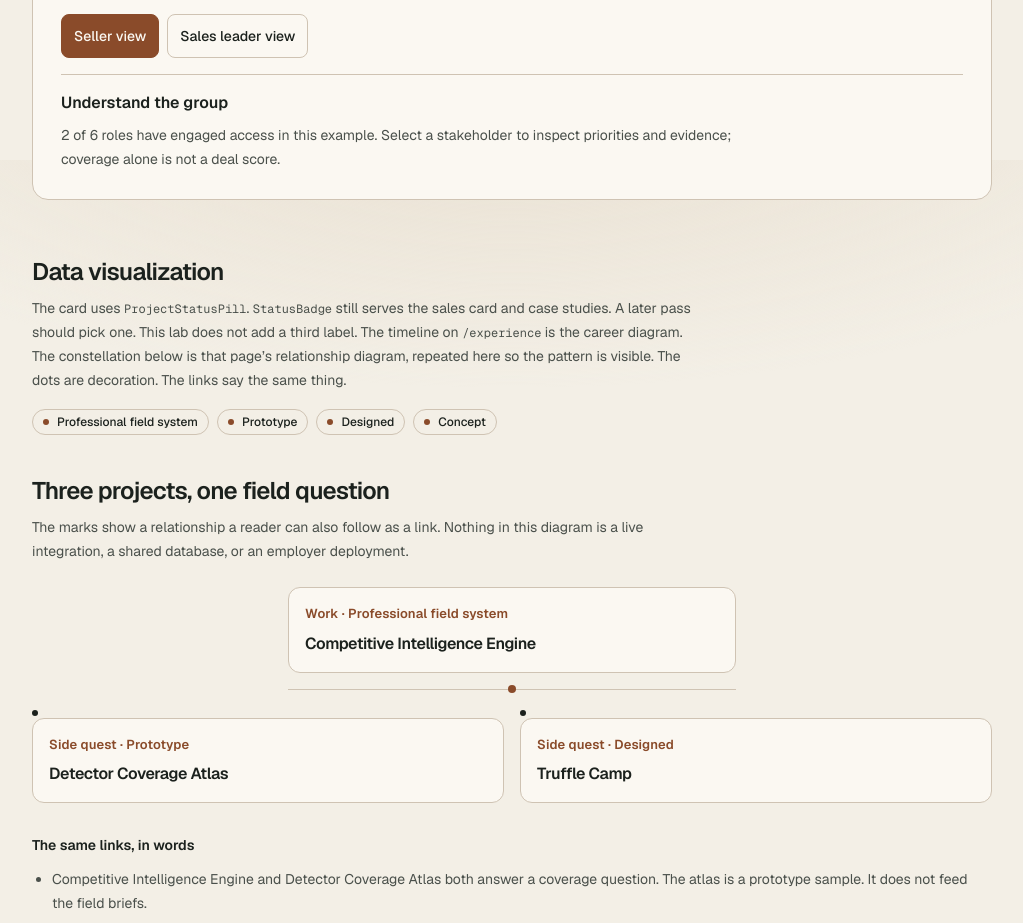
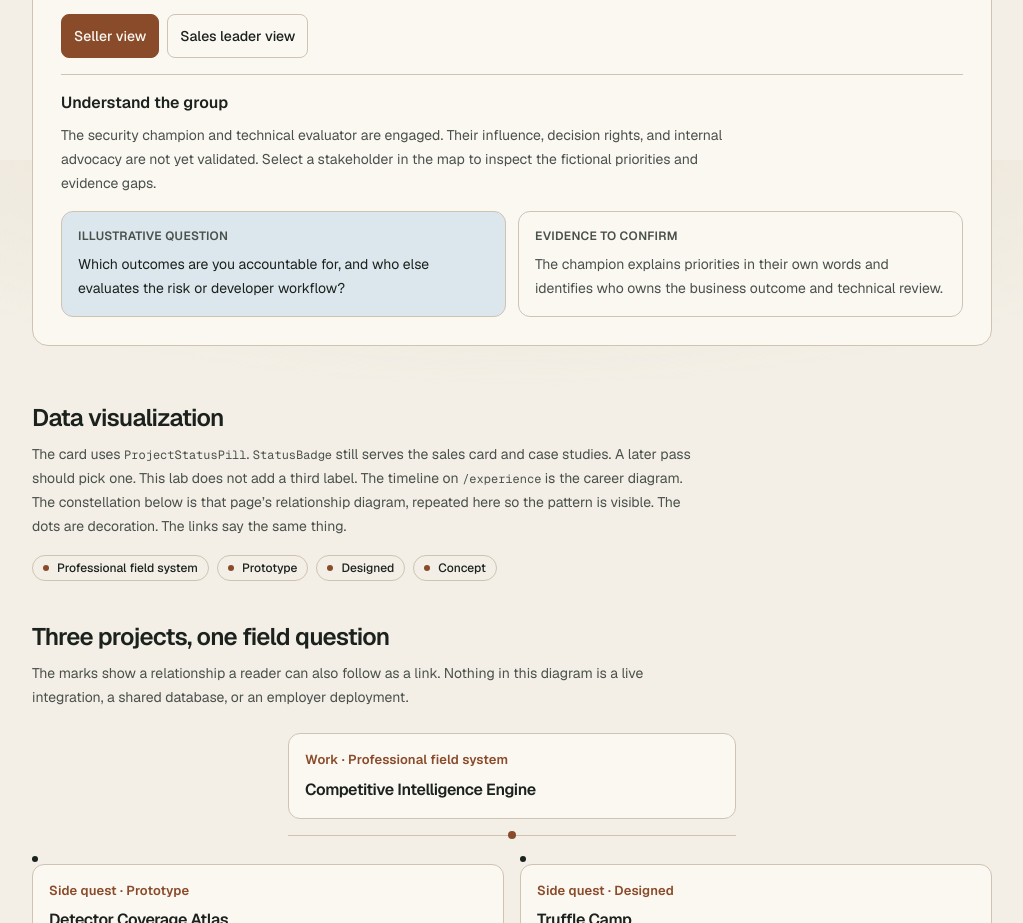
Before and after one commit to heyfunwhoa/byjoyaing-portfolio, a Next.js app: page /design-lab in a window 1280 px wide. Shown: the part 11040-11963 px from the top of the page, without its empty margins (128-1151 px from the left). Built offline with nearby package versions, Linux system fonts and the light colour scheme.

Commit message:
Make stakeholder walkthrough more illustrative

```diff
--- a/components/field-notes/stakeholder-playground.tsx
+++ b/components/field-notes/stakeholder-playground.tsx
@@ -7,10 +7,43 @@ import {
   exampleMapRelationships,
 } from "@/lib/stakeholder-map-demo";
 
-const steps = [
-  "Understand the group",
-  "Find the gap",
-  "Plan the conversation",
+const guidedExamples = [
+  {
+    label: "Understand the group",
+    focusId: "champion",
+    scenario:
+      "The security champion and technical evaluator are engaged. Their influence, decision rights, and internal advocacy are not yet validated.",
+    sellerQuestion:
+      "Which outcomes are you accountable for, and who else evaluates the risk or developer workflow?",
+    evidence:
+      "The champion explains priorities in their own words and identifies who owns the business outcome and technical review.",
+    leaderQuestion:
+      "Which claims come from a buyer conversation, and what evidence would confirm the champion's influence?",
+  },
+  {
+    label: "Find the gap",
+    focusId: "buyer",
+    scenario:
+      "The economic buyer is not engaged in this fictional example. Budget authority and the approval path remain unknown.",
+    sellerQuestion:
+      "Who owns the business outcome and budget decision? Could you introduce us so we can understand their priorities?",
+    evidence:
+      "A relevant introduction and a direct conversation. A job title or org chart alone does not confirm decision authority.",
+    leaderQuestion:
+      "Are decision rights supported by conversations, or inferred from titles and reporting lines?",
+  },
+  {
+    label: "Plan the conversation",
+    focusId: "buyer",
+    scenario:
+      "No introduction or buyer response is assumed. This is a proposed next move, not a claimed customer interaction.",
+    sellerQuestion:
+      "Could we include the person accountable for the business outcome and budget in a short conversation? We want to understand their priorities before recommending next steps.",
+    evidence:
+      "Record whether the champion accepts, redirects, or declines the request, then agree on the next action. Do not infer a response.",
+    leaderQuestion:
+      "Is the request relevant to that stakeholder, and did the buyer confirm the next action?",
+  },
 ] as const;
 
 const accessSummary = [
@@ -23,12 +56,13 @@ export function StakeholderPlayground() {
   const [step, setStep] = useState(0);
   const [selectedId, setSelectedId] = useState("champion");
   const [perspective, setPerspective] = useState<"seller" | "leader">("seller");
+  const guidance = guidedExamples[step];
   const controlClass =
     "min-h-11 rounded-lg border px-3 py-2 text-sm font-medium focus-visible:outline-2 focus-visible:outline-offset-4 focus-visible:outline-accent";
 
   function chooseStep(index: number) {
     setStep(index);
-    setSelectedId(index === 0 ? "champion" : "buyer");
+    setSelectedId(guidedExamples[index].focusId);
   }
 
   return (
@@ -80,7 +114,7 @@ export function StakeholderPlayground() {
         role="group"
         aria-label="Guided example steps"
       >
-        {steps.map((label, index) => (
+        {guidedExamples.map(({ label }, index) => (
           <button
             key={label}
             type="button"
@@ -125,16 +159,27 @@ export function StakeholderPlayground() {
         aria-live="polite"
         aria-atomic="true"
       >
-        <h3 className="font-semibold">{steps[step]}</h3>
+        <h3 className="font-semibold">{guidance.label}</h3>
         <p className="mt-2 max-w-2xl text-sm leading-6 text-muted">
-          {step === 0
-            ? `${exampleMapPeople.filter((person) => person.access === "engaged").length} of ${exampleMapPeople.length} roles have engaged access in this example. Select a stakeholder to inspect priorities and evidence; coverage alone is not a deal score.`
-            : step === 1
-              ? "The economic buyer is not yet engaged. A champion’s enthusiasm does not establish budget authority or an approval path."
-              : perspective === "seller"
-                ? "Ask the champion who owns the business outcome and budget decision, then propose an introduction with a relevant reason to meet."
-                : "Ask what evidence supports champion influence, what the buyer needs to decide, and who owns the introduction and follow-up."}
+          {guidance.scenario} Select a stakeholder in the map to inspect the
+          fictional priorities and evidence gaps.
         </p>
+        <div className="mt-4 grid gap-3 md:grid-cols-2">
+          <div className="rounded-xl border border-border bg-surface-mist p-4">
+            <p className="text-xs font-semibold uppercase tracking-wide text-muted">
+              {perspective === "seller" ? "Illustrative question" : "Leader coaching question"}
+            </p>
+            <p className="mt-2 text-sm leading-6">
+              {perspective === "seller" ? guidance.sellerQuestion : guidance.leaderQuestion}
+            </p>
+          </div>
+          <div className="rounded-xl border border-border p-4">
+            <p className="text-xs font-semibold uppercase tracking-wide text-muted">
+              Evidence to confirm
+            </p>
+            <p className="mt-2 text-sm leading-6 text-muted">{guidance.evidence}</p>
+          </div>
+        </div>
       </div>
     </section>
   );
```
Also changed, not shown: 1 other file (tests, documents, lock files or other folders).
